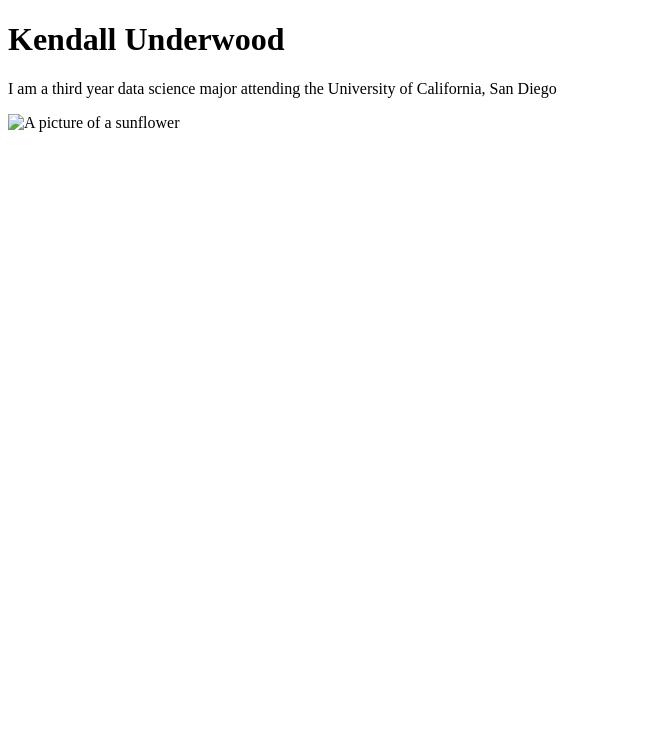
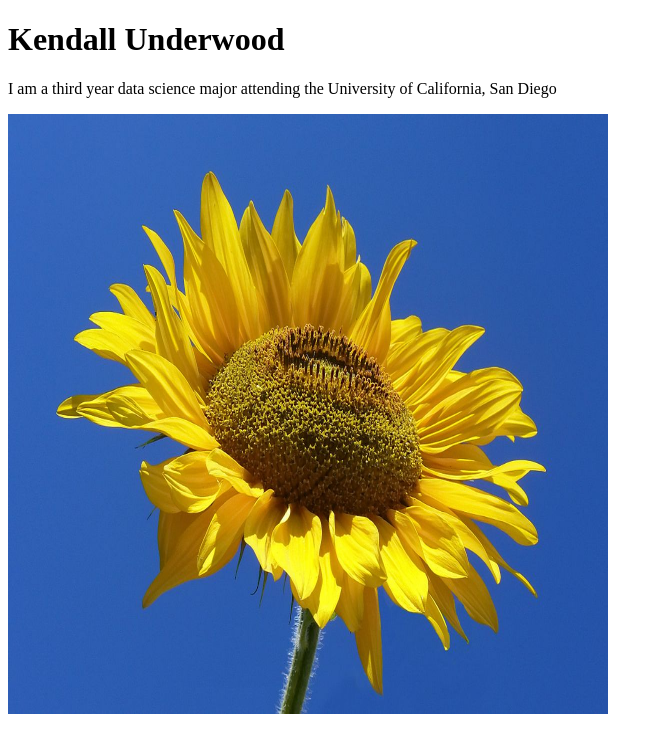
Before and after one commit to PandaFalls2004/portfolio, a plain HTML site: page index.html in a window 1280 px wide. Shown: the whole page, without its empty margins (0-663 px from the left). Drawn offline with Linux system fonts and the light colour scheme; the site is published under a folder, as on GitHub Pages, so addresses that start at the root find nothing.

Commit message:
trying to fix lab 1

```diff
--- a/index.html
+++ b/index.html
@@ -6,7 +6,7 @@
     <title>Kendall Underwood: Personal Site and portfolio</title>
     <h1>Kendall Underwood</h1>
     <p>I am a third year data science major attending the University of California, San Diego</p>
-    <img src="/images/1200px-Sunflower_from_Silesia2.jpg" alt="A picture of a sunflower" width="600" height="600">
+    <img src="images/1200px-Sunflower_from_Silesia2.jpg" alt="A picture of a sunflower" width="600" height="600">
 </head>
 <body>
 
```
